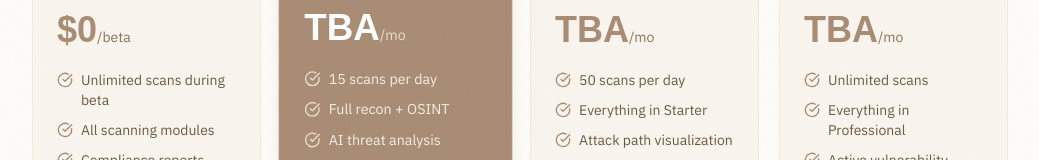
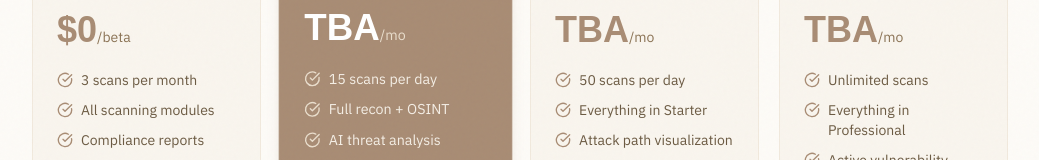
Before and after one commit to Le-e-lab/guardian, a Next.js app: page /pricing in a window 1280 px wide. Shown: the part 566-726 px from the top of the page, without its empty margins (120-1159 px from the left). Built offline with nearby package versions, Linux system fonts and the light colour scheme; no server answers; a web font is replaced by a local one.

Commit message:
fix: 3 free scans per month for beta testing

```diff
--- a/src/app/pricing/page.tsx
+++ b/src/app/pricing/page.tsx
@@ -12,7 +12,7 @@ const TIERS = [
     price: '$0',
     period: '/beta',
     desc: 'Full access during beta. Feedback welcome.',
-    features: ['Unlimited scans during beta', 'All scanning modules', 'Compliance reports', 'AI-powered analysis', 'PDF export', 'Priority support'],
+    features: ['3 scans per month', 'All scanning modules', 'Compliance reports', 'AI-powered analysis', 'PDF export', 'Priority support'],
     cta: 'Start Free Now',
     ctaLink: '/scan',
     highlighted: false,
--- a/src/app/scan/page.tsx
+++ b/src/app/scan/page.tsx
@@ -199,7 +199,7 @@ export default function ScanPage() {
               </button>
             </div>
             <p className="text-xs text-brand-500 mt-3">
-              1 free scan per month. No account needed. Passive reconnaissance only.
+              3 free scans per month. No account needed. All features included.
             </p>
           </div>
         </div>
--- a/src/lib/bot-detection.ts
+++ b/src/lib/bot-detection.ts
@@ -115,8 +115,8 @@ export function detectBot(
  * Returns remaining free scans
  */
 export function checkFreeScanLimit(ip: string): { allowed: boolean; remaining: number } {
-  const FREE_SCAN_LIMIT = 1;
-  const FREE_WINDOW = 30 * 24 * 60 * 60 * 1000; // 30 days (1 per month)
+  const FREE_SCAN_LIMIT = 3;
+  const FREE_WINDOW = 30 * 24 * 60 * 60 * 1000; // 30 days (3 per month)
 
   const now = Date.now();
   const record = ipTracker.get(`${ip}:free`);
```
